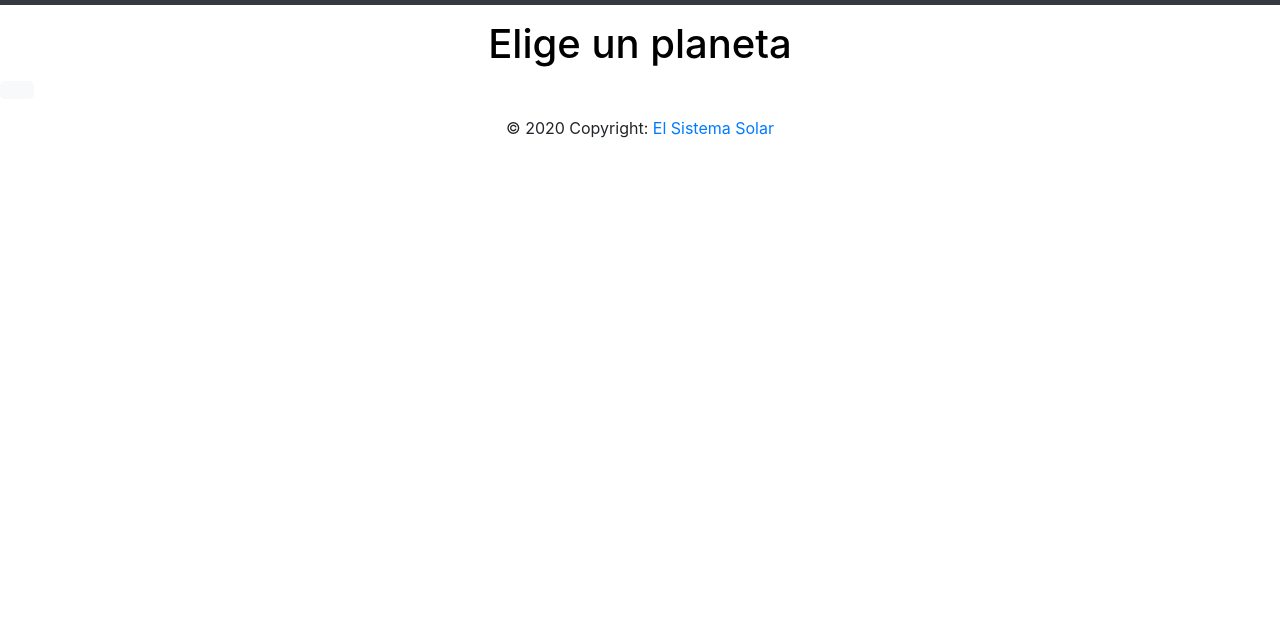
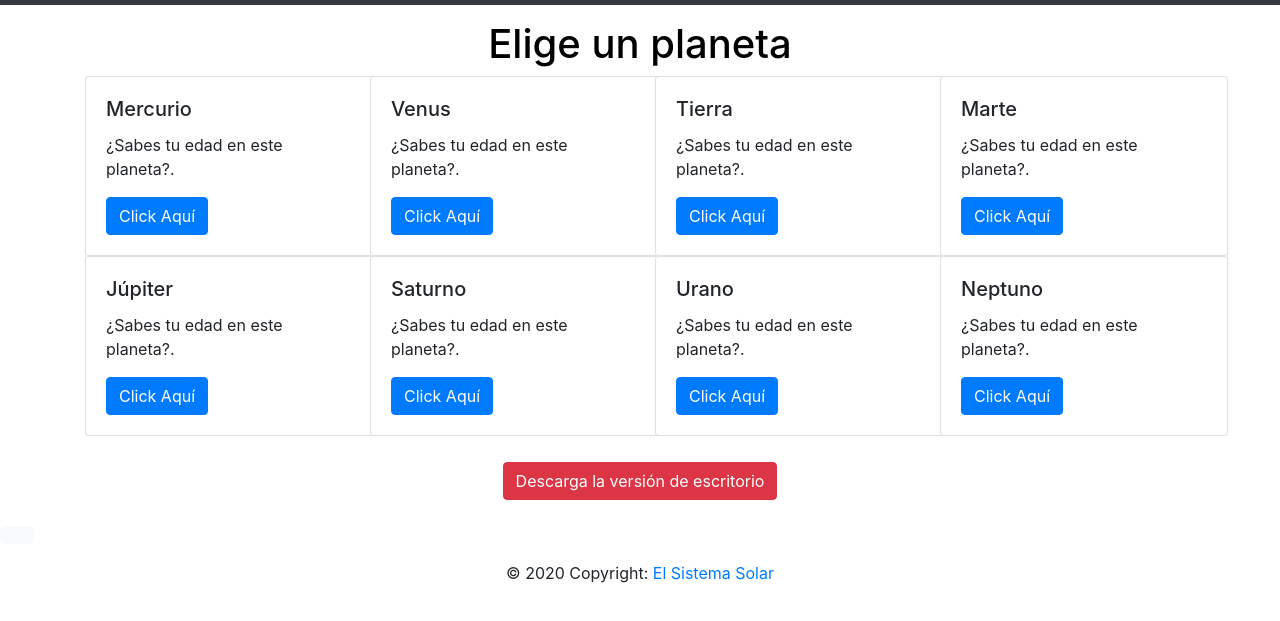
Before and after one commit to Alane-Tc/Solar-System-Planets, a plain HTML site: page age.html in a window 1280 px wide. Shown: the part 61-682 px from the top of the page. Drawn offline with nearby package versions, Linux system fonts and the light colour scheme.

Commit message:
Modified file age

```diff
--- a/age.html
+++ b/age.html
@@ -38,8 +38,101 @@
         <!--Container-->
         <div class="container">
             <h1 id="title_main">Elige un planeta</h1>
-            <div class="div_main">
-
+            <div class="row">
+                <!---Mercurio-->
+                <div class="col-md-3">
+                    <div class="card" style="width: 18rem;">
+                        <div class="card-body">
+                            <h5 class="card-title">Mercurio</h5>
+                            <p class="card-text">¿Sabes tu edad en este planeta?.
+                            </p>
+                            <a href="age-hml/age-mercury.html" class="btn btn-primary">Click Aquí</a>
+                        </div>
+                    </div>
+                </div>
+                <!---Venus-->
+                <div class="col-md-3">
+                    <div class="card" style="width: 18rem;">
+                        <div class="card-body">
+                            <h5 class="card-title">Venus</h5>
+                            <p class="card-text">¿Sabes tu edad en este planeta?.
+                            </p>
+                            <a href="#" class="btn btn-primary">Click Aquí</a>
+                        </div>
+                    </div>
+                </div>
+                <!---Tierra-->
+                <div class="col-md-3">
+                    <div class="card" style="width: 18rem;">
+                        <div class="card-body">
+                            <h5 class="card-title">Tierra</h5>
+                            <p class="card-text">¿Sabes tu edad en este planeta?.
+                            </p>
+                            <a href="#" class="btn btn-primary">Click Aquí</a>
+                        </div>
+                    </div>
+                </div>
+                <!--Marte-->
+                <div class="col-md-3">
+                    <div class="card" style="width: 18rem;">
+                        <div class="card-body">
+                            <h5 class="card-title">Marte</h5>
+                            <p class="card-text">¿Sabes tu edad en este planeta?.
+                            </p>
+                            <a href="#" class="btn btn-primary">Click Aquí</a>
+                        </div>
+                    </div>
+                </div>
+                <!---Júpiter-->
+                <div class="col-md-3">
+                    <div class="card" style="width: 18rem;">
+                        <div class="card-body">
+                            <h5 class="card-title">Júpiter</h5>
+                            <p class="card-text">¿Sabes tu edad en este planeta?.
+                            </p>
+                            <a href="#" class="btn btn-primary">Click Aquí</a>
+                        </div>
+                    </div>
+                </div>
+                <!----Saturno-->
+                <div class="col-md-3">
+                    <div class="card" style="width: 18rem;">
+                        <div class="card-body">
+                            <h5 class="card-title">Saturno</h5>
+                            <p class="card-text">¿Sabes tu edad en este planeta?.
+                            </p>
+                            <a href="#" class="btn btn-primary">Click Aquí</a>
+                        </div>
+                    </div>
+                </div>
+                <!----Urano-->
+                <div class="col-md-3">
+                    <div class="card" style="width: 18rem;">
+                        <div class="card-body">
+                            <h5 class="card-title">Urano</h5>
+                            <p class="card-text">¿Sabes tu edad en este planeta?.
+                            </p>
+                            <a href="#" class="btn btn-primary">Click Aquí</a>
+                        </div>
+                    </div>
+                </div>
+                <!----Neptuno-->
+                <div class="col-md-3">
+                    <div class="card" style="width: 18rem;">
+                        <div class="card-body">
+                            <h5 class="card-title">Neptuno</h5>
+                            <p class="card-text">¿Sabes tu edad en este planeta?.
+                            </p>
+                            <a href="#" class="btn btn-primary">Click Aquí</a>
+                        </div>
+                    </div>
+                </div>
+            </div>
+            <!--Button-->
+            <div class="grid-item">
+                <a href="#">
+                    <button type="button" class="btn btn-danger">Descarga la versión de escritorio</button>
+                </a>
             </div>
         </div>
         <!-- Footer -->
```
